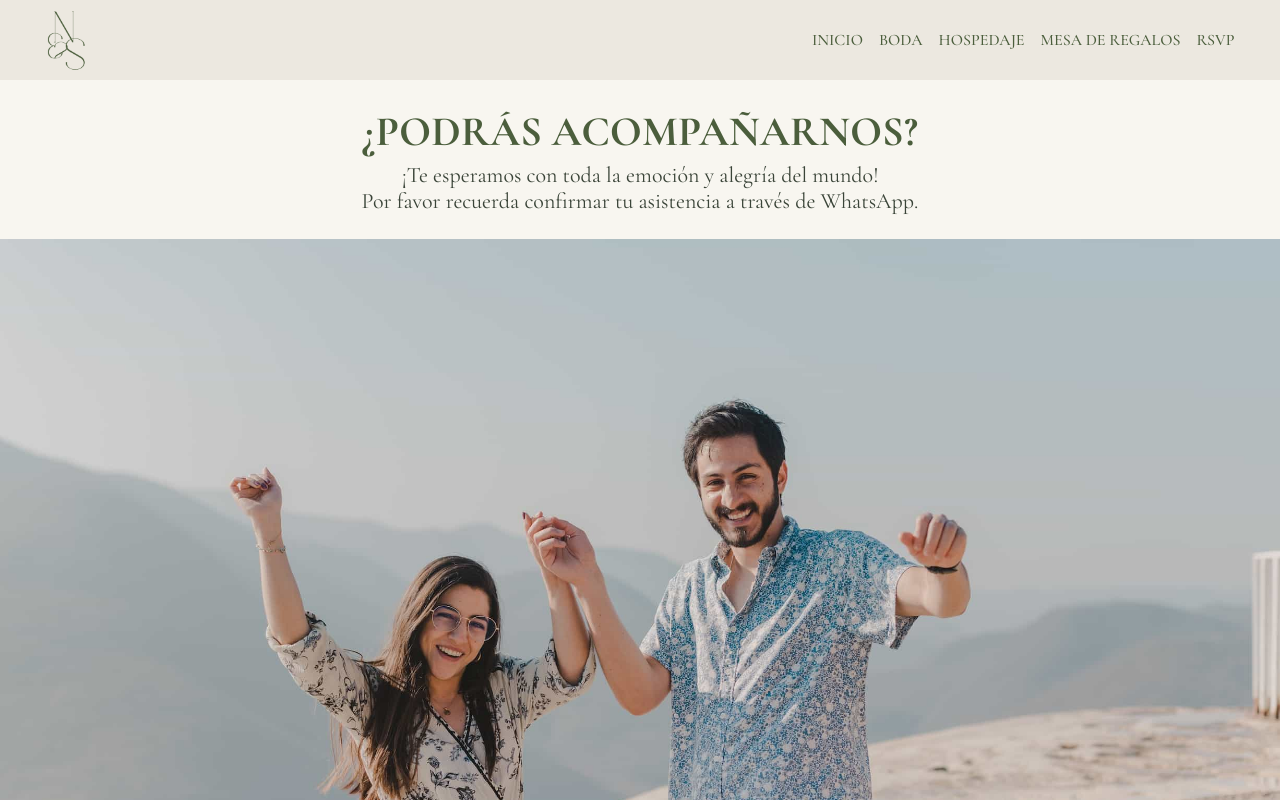
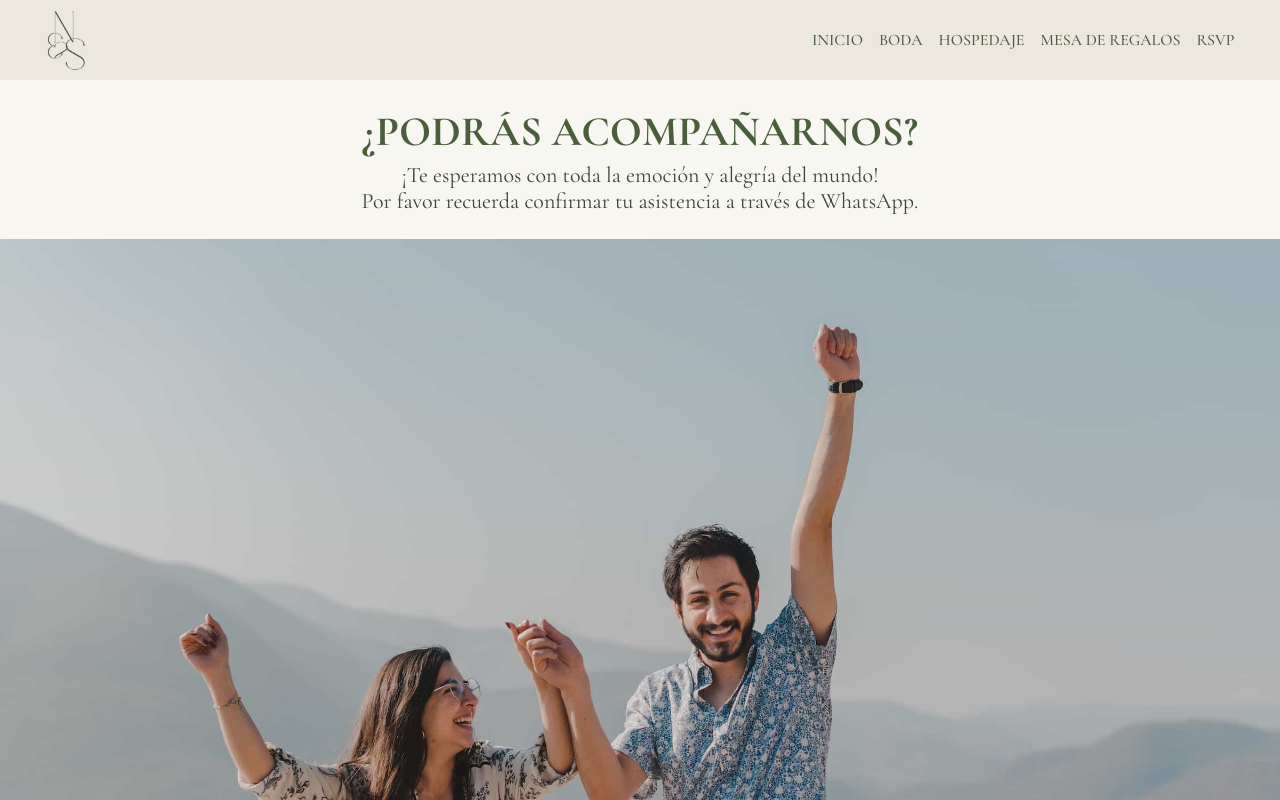
Before and after one commit to richipargo/nadia-stefan, a React (Vite) app: page /rsvp in a window 1280 px wide. Shown: the top 800 px of the page. Built offline with nearby package versions, Linux system fonts and the light colour scheme.

Commit message:
Update rsvp img

```diff
--- a/src/components/Rsvp.jsx
+++ b/src/components/Rsvp.jsx
@@ -10,7 +10,7 @@ const Rsvp = () => {
           Por favor recuerda confirmar tu asistencia a través de WhatsApp.
         </p>
       </div>
-      <img className="rsvp-img" src="./ns-241.jpg" alt="Nadia y Stefan en Oaxaca"></img>
+      <img className="rsvp-img" src="./ns-243.jpg" alt="Nadia y Stefan en Oaxaca"></img>
     </div>
   );
 };
```
